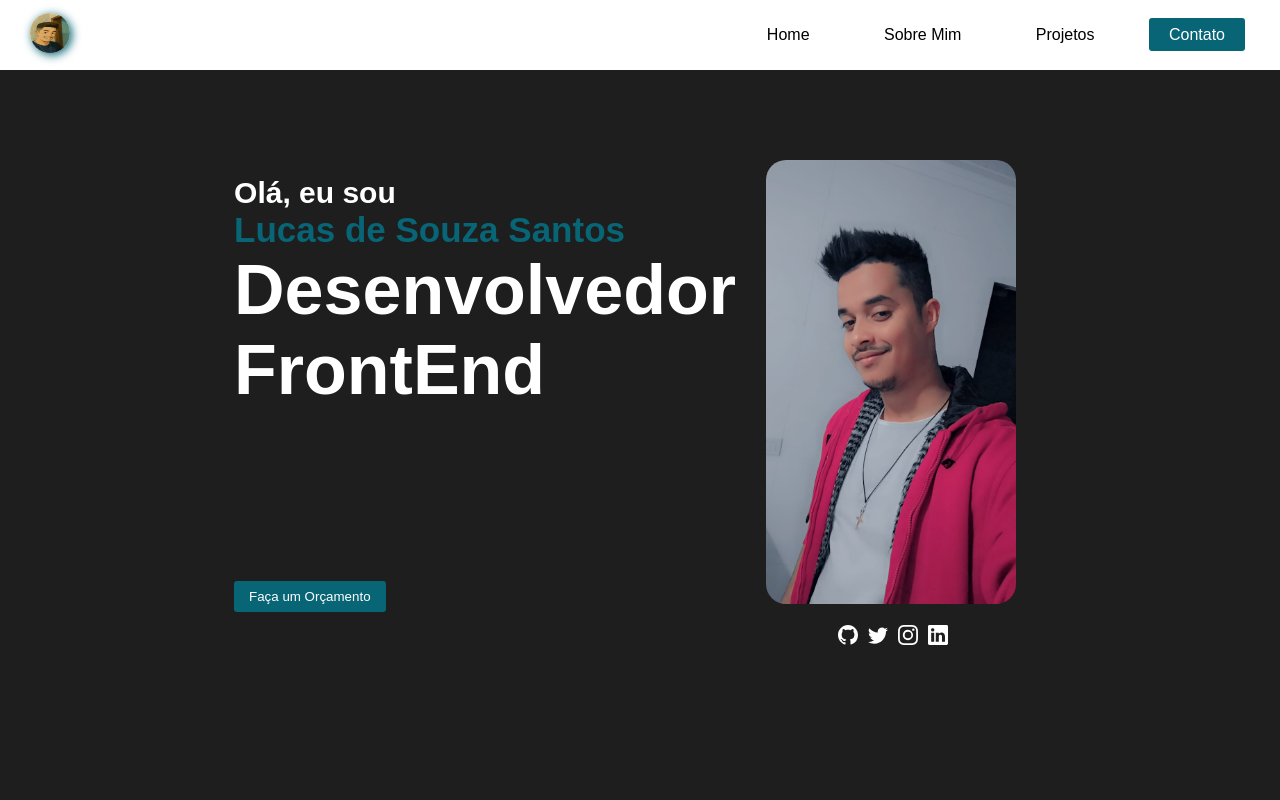
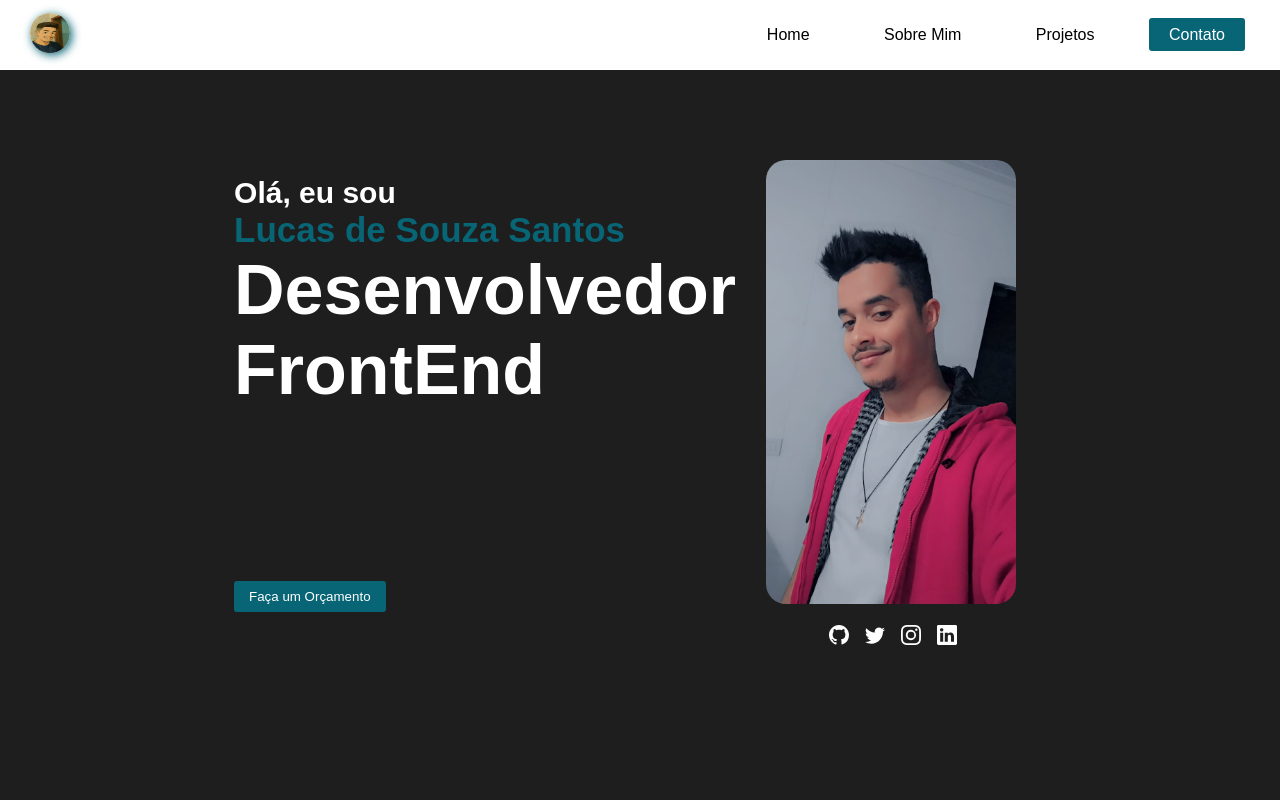
Before and after one commit to lucasSouza225/proj_curriculo, a plain HTML site: page index.html in a window 1280 px wide. Shown: the top 800 px of the page. Drawn offline with Linux system fonts and the light colour scheme.

Commit message:
add as redes sociais

```diff
--- a/css/style.css
+++ b/css/style.css
@@ -161,7 +161,16 @@ main ul {
 
 main ul li {
     list-style: none;
-    margin: 5px;
+    margin: 5px 8px;
+}
+
+main ul li a {
+    text-decoration: none;
+    color: var(--cor02);
+}
+
+main ul li a:hover {
+    color: var(--cor01);
 }
 
 main #div_sobre_mim {
--- a/index.html
+++ b/index.html
@@ -40,32 +40,40 @@
                 <img src="imagens/foto01.jpg" alt="imagem01">
                 <ul>
                     <li>
+                        <a href="https://github.com/lucasSouza225">
                             <svg xmlns="http://www.w3.org/2000/svg" width="20" height="20" fill="currentColor"
                                 class="bi bi-github" viewBox="0 0 16 16">
                                 <path
                                     d="M8 0C3.58 0 0 3.58 0 8c0 3.54 2.29 6.53 5.47 7.59.4.07.55-.17.55-.38 0-.19-.01-.82-.01-1.49-2.01.37-2.53-.49-2.69-.94-.09-.23-.48-.94-.82-1.13-.28-.15-.68-.52-.01-.53.63-.01 1.08.58 1.23.82.72 1.21 1.87.87 2.33.66.07-.52.28-.87.51-1.07-1.78-.2-3.64-.89-3.64-3.95 0-.87.31-1.59.82-2.15-.08-.2-.36-1.02.08-2.12 0 0 .67-.21 2.2.82.64-.18 1.32-.27 2-.27s1.36.09 2 .27c1.53-1.04 2.2-.82 2.2-.82.44 1.1.16 1.92.08 2.12.51.56.82 1.27.82 2.15 0 3.07-1.87 3.75-3.65 3.95.29.25.54.73.54 1.48 0 1.07-.01 1.93-.01 2.2 0 .21.15.46.55.38A8.01 8.01 0 0 0 16 8c0-4.42-3.58-8-8-8" />
                             </svg>
+                        </a>
                     </li>
                     <li>
+                        <a href="#">
                             <svg xmlns="http://www.w3.org/2000/svg" width="20" height="20" fill="currentColor"
                                 class="bi bi-twitter" viewBox="0 0 16 16">
                                 <path
                                     d="M5.026 15c6.038 0 9.341-5.003 9.341-9.334q.002-.211-.006-.422A6.7 6.7 0 0 0 16 3.542a6.7 6.7 0 0 1-1.889.518 3.3 3.3 0 0 0 1.447-1.817 6.5 6.5 0 0 1-2.087.793A3.286 3.286 0 0 0 7.875 6.03a9.32 9.32 0 0 1-6.767-3.429 3.29 3.29 0 0 0 1.018 4.382A3.3 3.3 0 0 1 .64 6.575v.045a3.29 3.29 0 0 0 2.632 3.218 3.2 3.2 0 0 1-.865.115 3 3 0 0 1-.614-.057 3.28 3.28 0 0 0 3.067 2.277A6.6 6.6 0 0 1 .78 13.58a6 6 0 0 1-.78-.045A9.34 9.34 0 0 0 5.026 15" />
                             </svg>
+                        </a>
                     </li>
                     <li>
+                        <a href="https://www.instagram.com/lucassouza7927/">
                             <svg xmlns="http://www.w3.org/2000/svg" width="20" height="20" fill="currentColor"
                                 class="bi bi-instagram" viewBox="0 0 16 16">
                                 <path
                                     d="M8 0C5.829 0 5.556.01 4.703.048 3.85.088 3.269.222 2.76.42a3.9 3.9 0 0 0-1.417.923A3.9 3.9 0 0 0 .42 2.76C.222 3.268.087 3.85.048 4.7.01 5.555 0 5.827 0 8.001c0 2.172.01 2.444.048 3.297.04.852.174 1.433.372 1.942.205.526.478.972.923 1.417.444.445.89.719 1.416.923.51.198 1.09.333 1.942.372C5.555 15.99 5.827 16 8 16s2.444-.01 3.298-.048c.851-.04 1.434-.174 1.943-.372a3.9 3.9 0 0 0 1.416-.923c.445-.445.718-.891.923-1.417.197-.509.332-1.09.372-1.942C15.99 10.445 16 10.173 16 8s-.01-2.445-.048-3.299c-.04-.851-.175-1.433-.372-1.941a3.9 3.9 0 0 0-.923-1.417A3.9 3.9 0 0 0 13.24.42c-.51-.198-1.092-.333-1.943-.372C10.443.01 10.172 0 7.998 0zm-.717 1.442h.718c2.136 0 2.389.007 3.232.046.78.035 1.204.166 1.486.275.373.145.64.319.92.599s.453.546.598.92c.11.281.24.705.275 1.485.039.843.047 1.096.047 3.231s-.008 2.389-.047 3.232c-.035.78-.166 1.203-.275 1.485a2.5 2.5 0 0 1-.599.919c-.28.28-.546.453-.92.598-.28.11-.704.24-1.485.276-.843.038-1.096.047-3.232.047s-2.39-.009-3.233-.047c-.78-.036-1.203-.166-1.485-.276a2.5 2.5 0 0 1-.92-.598 2.5 2.5 0 0 1-.6-.92c-.109-.281-.24-.705-.275-1.485-.038-.843-.046-1.096-.046-3.233s.008-2.388.046-3.231c.036-.78.166-1.204.276-1.486.145-.373.319-.64.599-.92s.546-.453.92-.598c.282-.11.705-.24 1.485-.276.738-.034 1.024-.044 2.515-.045zm4.988 1.328a.96.96 0 1 0 0 1.92.96.96 0 0 0 0-1.92m-4.27 1.122a4.109 4.109 0 1 0 0 8.217 4.109 4.109 0 0 0 0-8.217m0 1.441a2.667 2.667 0 1 1 0 5.334 2.667 2.667 0 0 1 0-5.334" />
                             </svg>
+                        </a>
                     </li>
                     <li>
+                        <a href="www.linkedin.com/in/lucas-de-santos-b1a435199">
                             <svg xmlns="http://www.w3.org/2000/svg" width="20" height="20" fill="currentColor"
                                 class="bi bi-linkedin" viewBox="0 0 16 16">
                                 <path
                                     d="M0 1.146C0 .513.526 0 1.175 0h13.65C15.474 0 16 .513 16 1.146v13.708c0 .633-.526 1.146-1.175 1.146H1.175C.526 16 0 15.487 0 14.854zm4.943 12.248V6.169H2.542v7.225zm-1.2-8.212c.837 0 1.358-.554 1.358-1.248-.015-.709-.52-1.248-1.342-1.248S2.4 3.226 2.4 3.934c0 .694.521 1.248 1.327 1.248zm4.908 8.212V9.359c0-.216.016-.432.08-.586.173-.431.568-.878 1.232-.878.869 0 1.216.662 1.216 1.634v3.865h2.401V9.25c0-2.22-1.184-3.252-2.764-3.252-1.274 0-1.845.7-2.165 1.193v.025h-.016l.016-.025V6.169h-2.4c.03.678 0 7.225 0 7.225z" />
                             </svg>
+                        </a>
                     </li>
                 </ul>
 
```
Lines whose indentation alone changed are shown as unchanged.
